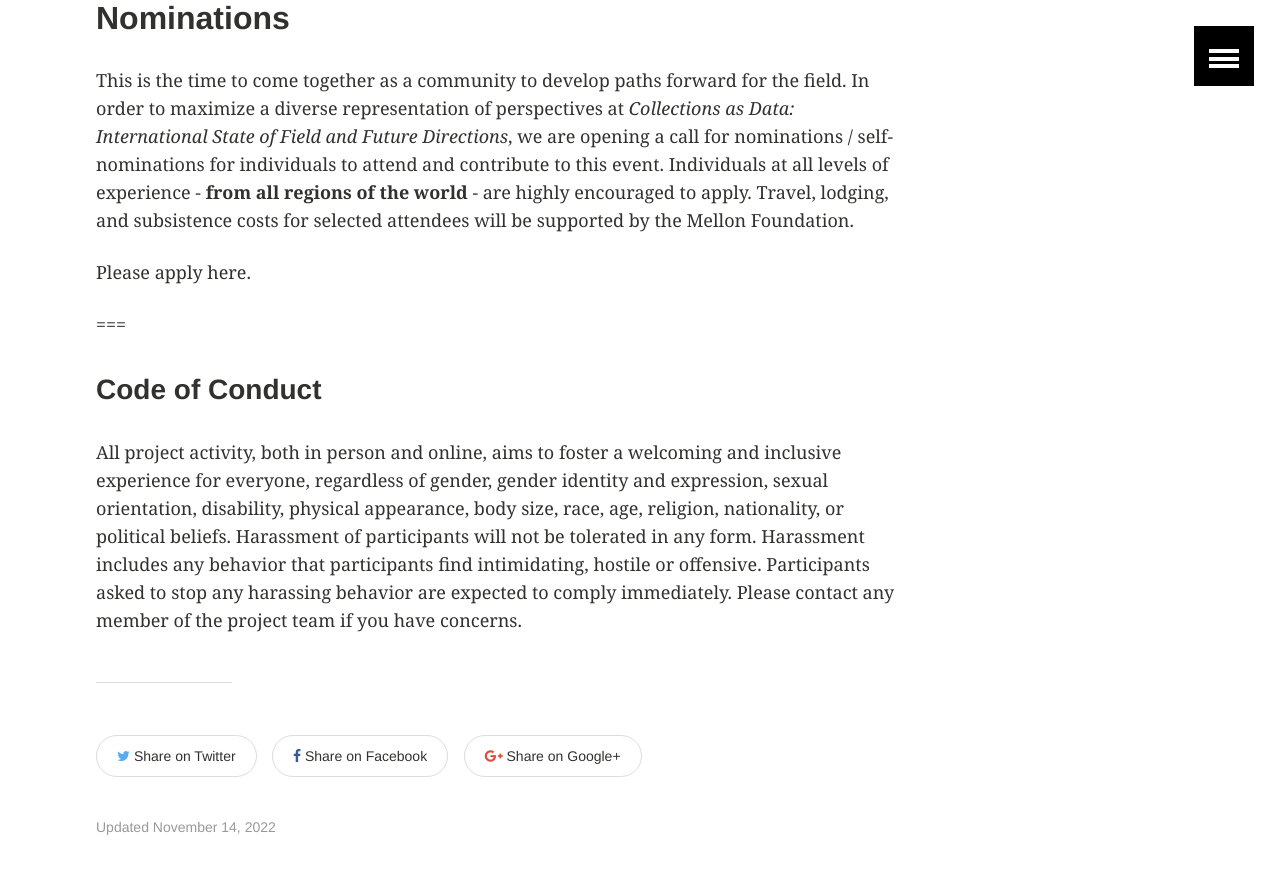
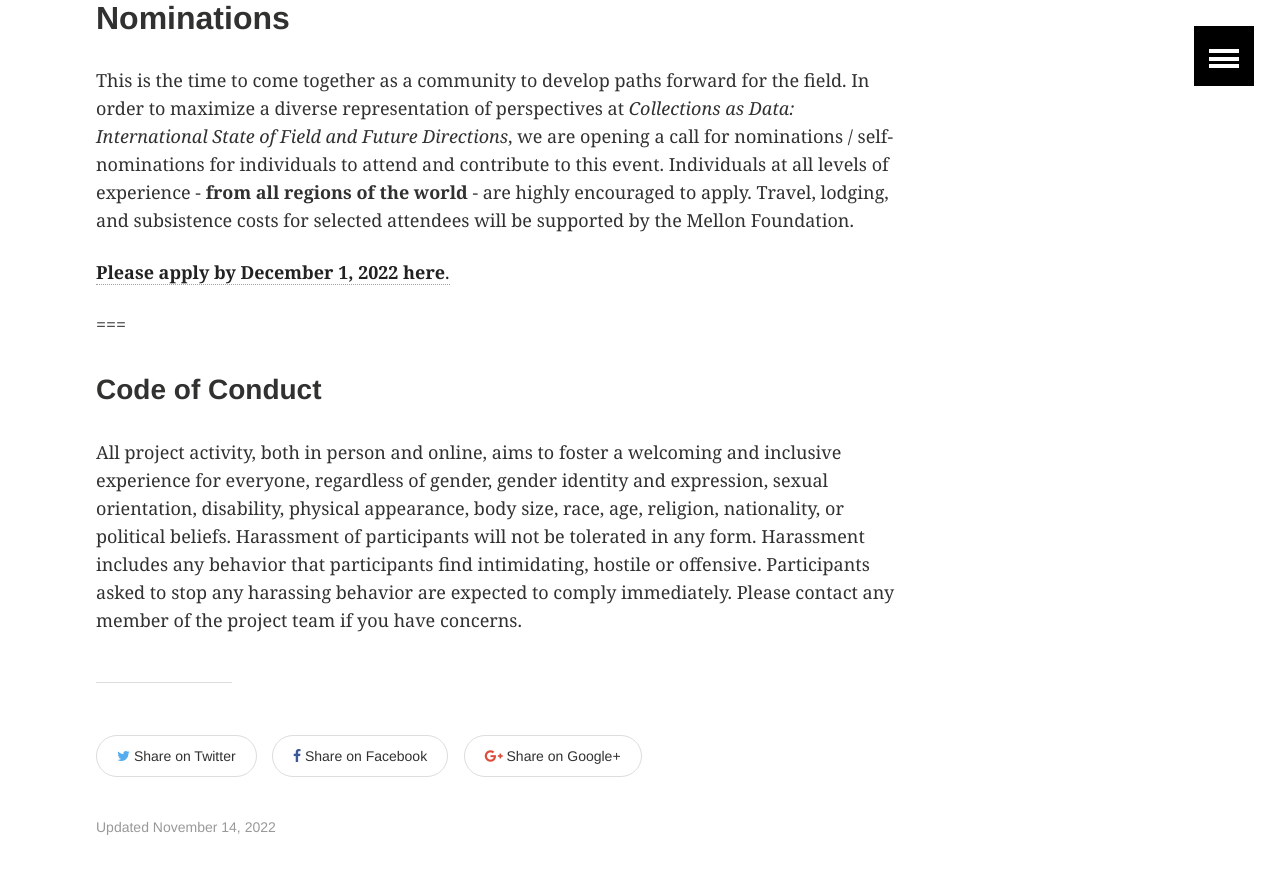
Before and after one commit to collectionsasdata/part2whole, a Jekyll site: the page built from _posts/2022-11-14-summit.markdown, in a window 1280 px wide and 900 px high, scrolled down 1271 px. Shown: the top 874 px of the window. Built offline with Jekyll 4.4.1, drawn with Linux system fonts in a browser that asks for light colours.

Commit message:
Update 2022-11-14-summit.markdown

```diff
--- a/_posts/2022-11-14-summit.markdown
+++ b/_posts/2022-11-14-summit.markdown
@@ -18,7 +18,7 @@ The scale of collections as data work - both explicitly identified and complemen
 
 This is the time to come together as a community to develop paths forward for the field. In order to maximize a diverse representation of perspectives at *Collections as Data: International State of Field and Future Directions*, we are opening a call for nominations / self-nominations for individuals to attend and contribute to this event. Individuals at all levels of experience - **from all regions of the world** - are highly encouraged to apply. Travel, lodging, and subsistence costs for selected attendees will be supported by the Mellon Foundation.
 
-Please apply here.
+[**Please apply by December 1, 2022 here**.](https://docs.google.com/forms/d/e/1FAIpQLSeZAJ9gL1TBhHvG_kDiC1S7hP_aytqoBnEf74ecqOCLshn02w/viewform?usp=sf_link)
 
 ===
 
```
